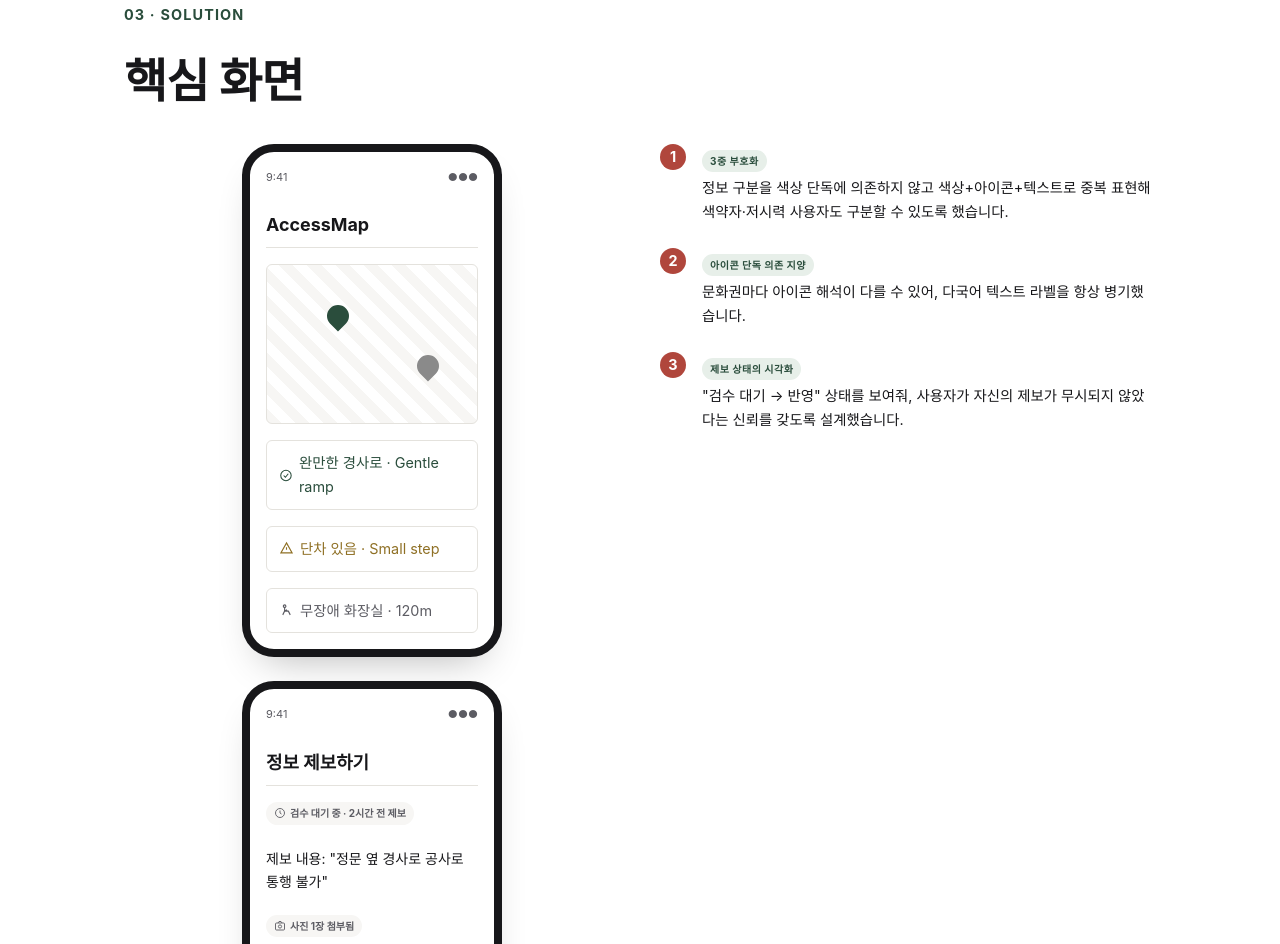
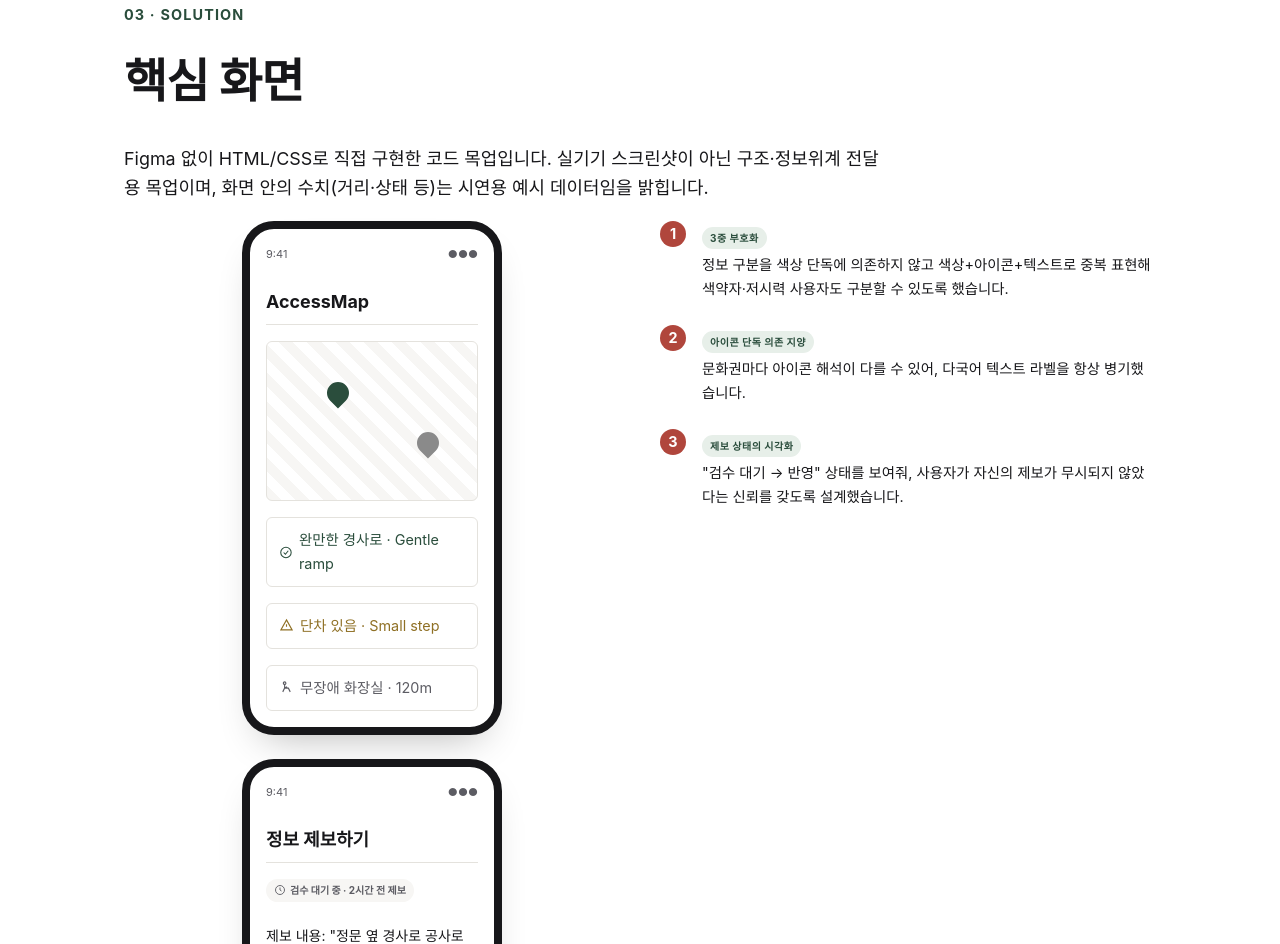
Before and after one commit to mosesrodchoi-stack/jeongmina-uiux-portfolio, a plain HTML site: page case-accessmap.html in a window 1280 px wide. Shown: the part 3129-4073 px from the top of the page. Drawn offline with Linux system fonts and the light colour scheme.

Commit message:
add mockup-data disclosure to all 3 case studies

```diff
--- a/case-accessmap.html
+++ b/case-accessmap.html
@@ -149,6 +149,9 @@
   <div class="container">
     <div class="section-label">03 · SOLUTION</div>
     <h2>핵심 화면</h2>
+    <p class="prose">Figma 없이 HTML/CSS로 직접 구현한 코드 목업입니다. 실기기 스크린샷이 아닌
+      구조·정보위계 전달용 목업이며, 화면 안의 수치(거리·상태 등)는 시연용 예시 데이터임을
+      밝힙니다.</p>
     <div class="annotated-mockup">
     <div class="mockup-row">
       <div class="phone-frame">
```
Also changed, not shown: case-kongkong.html (+2 -1 lines), case-store-ledger.html (+3 -0 lines).
